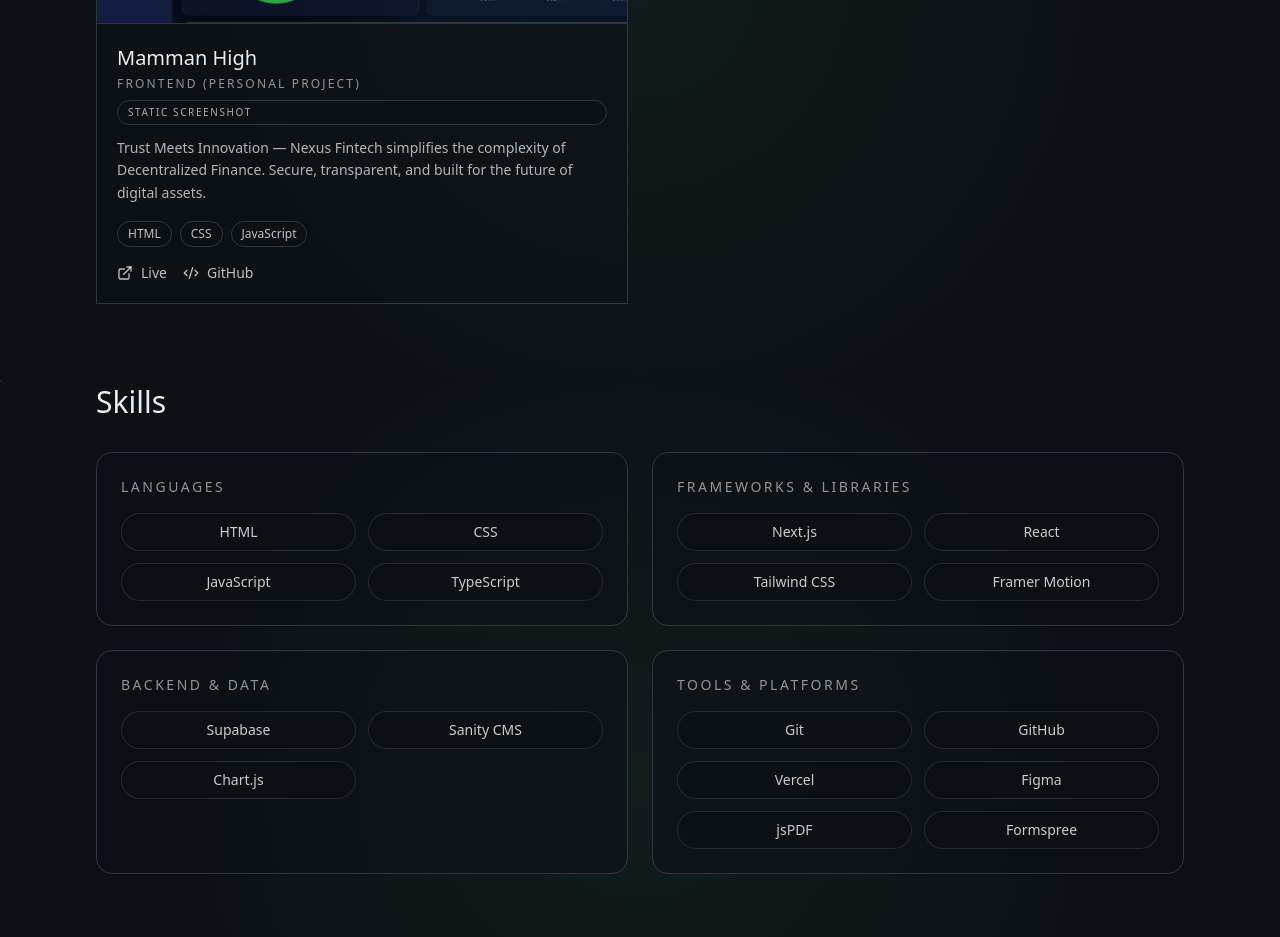
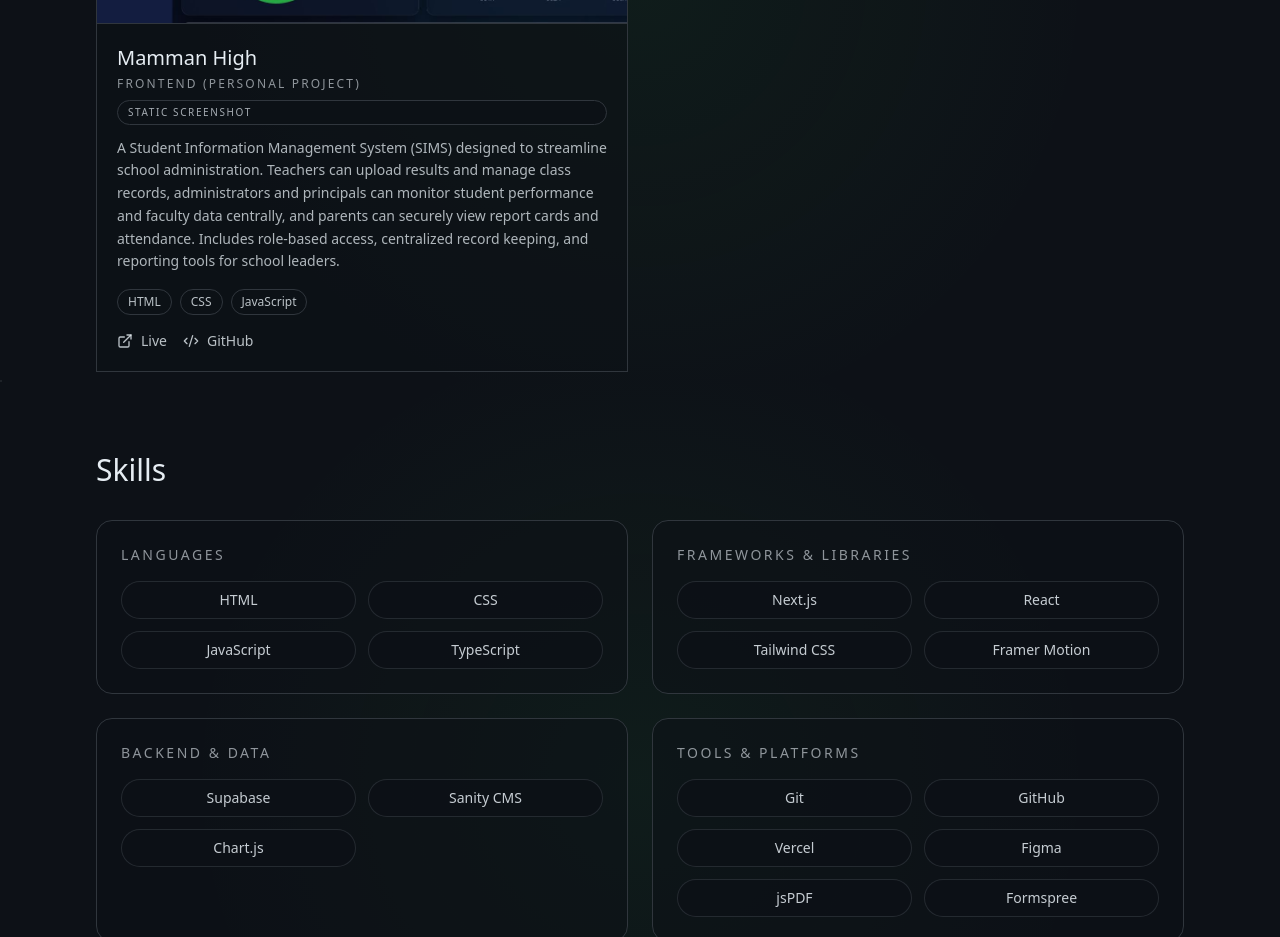
Before and after one commit to Onlysyn/portfolio, a Next.js app: page / in a window 1280 px wide. Shown: the part 3620-4557 px from the top of the page. Built offline with nearby package versions, Linux system fonts and the light colour scheme.

Commit message:
feat: update project description for Mamman High to reflect new features and functionality

```diff
--- a/data/projects.ts
+++ b/data/projects.ts
@@ -71,7 +71,7 @@ export const projects: Project[] = [
     name: "Mamman High",
     role: "Frontend (personal project)",
     description:
-      "Trust Meets Innovation — Nexus Fintech simplifies the complexity of Decentralized Finance. Secure, transparent, and built for the future of digital assets.",
+      "A Student Information Management System (SIMS) designed to streamline school administration. Teachers can upload results and manage class records, administrators and principals can monitor student performance and faculty data centrally, and parents can securely view report cards and attendance. Includes role-based access, centralized record keeping, and reporting tools for school leaders.",
     stack: ["HTML", "CSS", "JavaScript"],
     image: "/projects/MammanHigh/Capture.JPG",
     liveUrl: "#",
```
